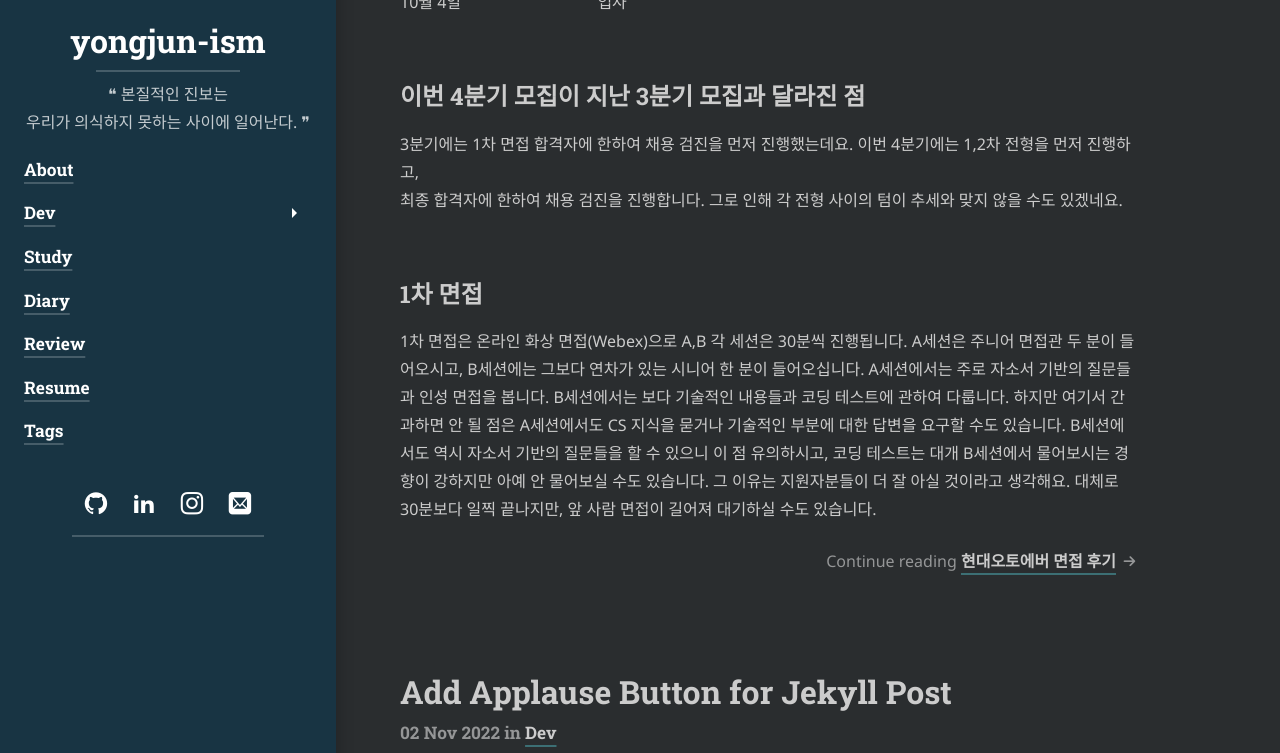
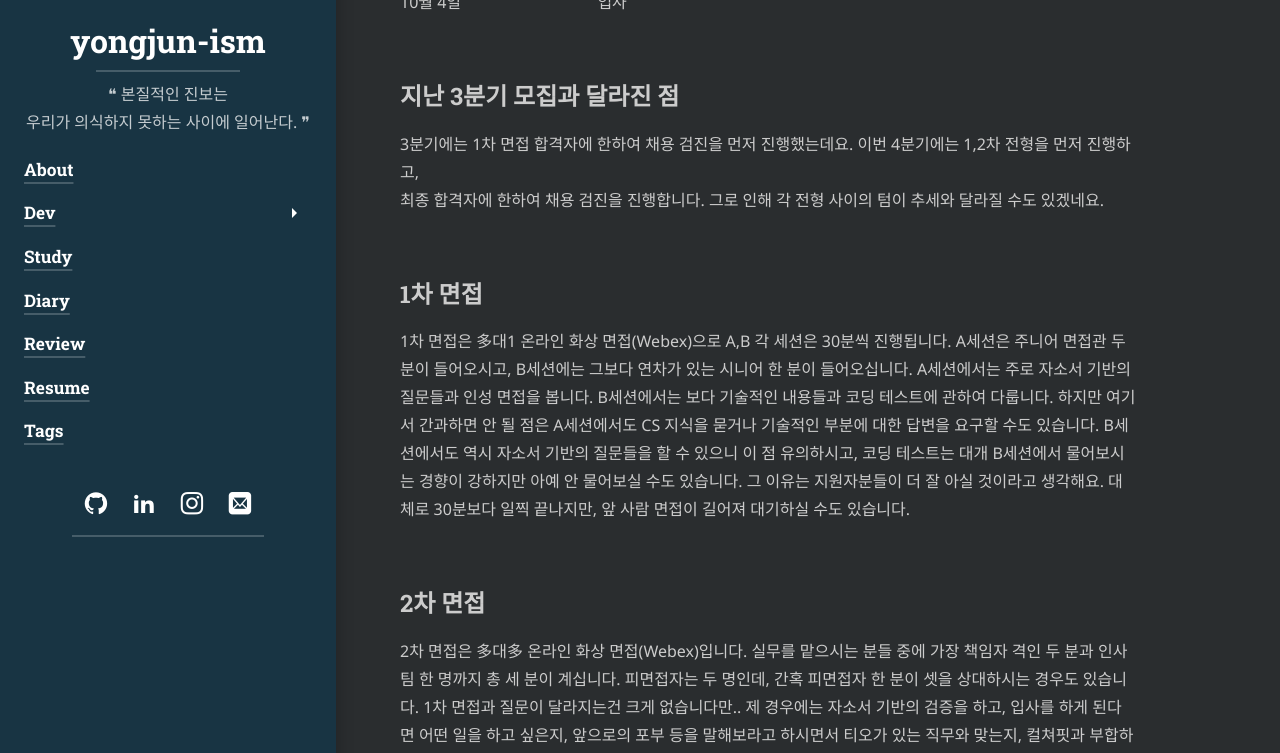
Before and after one commit to yongjunism/yongjunism.github.io, a Jekyll site: the page built from index.md, in a window 1280 px wide and 1400 px high, scrolled down 656 px, cut to the strip 180-933 px from the top of the window. Built offline with Jekyll 4.4.1, drawn with Linux system fonts in a browser that asks for light colours; cached includes are drawn as plain includes; nearby versions of some CDN libraries; some web fonts are replaced; library files that are not in the unit come from our copies; some of the changed text lies outside the part shown.

Commit message:
Update company review

```diff
--- a/_posts/review/2022-12-03-hyundai-autoever-review.md
+++ b/_posts/review/2022-12-03-hyundai-autoever-review.md
@@ -23,15 +23,19 @@
 9월 21일　　　　　　　　&nbsp;&nbsp;최종 결과 발표 (오후 3:31)<br>
 10월 4일　　　　　　　　&nbsp;&nbsp;입사<br>
 
-## 이번 4분기 모집이 지난 3분기 모집과 달라진 점
+## 지난 3분기 모집과 달라진 점
 3분기에는 1차 면접 합격자에 한하여 채용 검진을 먼저 진행했는데요. 이번 4분기에는 1,2차 전형을 먼저 진행하고,<br>
-최종 합격자에 한하여 채용 검진을 진행합니다. 그로 인해 각 전형 사이의 텀이 추세와 맞지 않을 수도 있겠네요.<br>
+최종 합격자에 한하여 채용 검진을 진행합니다. 그로 인해 각 전형 사이의 텀이 추세와 달라질 수도 있겠네요.<br>
 
 ## 1차 면접
-1차 면접은 온라인 화상 면접(Webex)으로 A,B 각 세션은 30분씩 진행됩니다.
+1차 면접은 多대1 온라인 화상 면접(Webex)으로 A,B 각 세션은 30분씩 진행됩니다.
 A세션은 주니어 면접관 두 분이 들어오시고, B세션에는 그보다 연차가 있는 시니어 한 분이 들어오십니다.
 A세션에서는 주로 자소서 기반의 질문들과 인성 면접을 봅니다.
 B세션에서는 보다 기술적인 내용들과 코딩 테스트에 관하여 다룹니다.
 하지만 여기서 간과하면 안 될 점은 A세션에서도 CS 지식을 묻거나 기술적인 부분에 대한 답변을 요구할 수도 있습니다.
 B세션에서도 역시 자소서 기반의 질문들을 할 수 있으니 이 점 유의하시고, 코딩 테스트는 대개 B세션에서 물어보시는 경향이 강하지만 아예 안 물어보실 수도 있습니다. 그 이유는 지원자분들이 더 잘 아실 것이라고 생각해요.
 대체로 30분보다 일찍 끝나지만, 앞 사람 면접이 길어져 대기하실 수도 있습니다.
+
+## 2차 면접
+2차 면접은 多대多 온라인 화상 면접(Webex)입니다. 실무를 맡으시는 분들 중에 가장 책임자 격인 두 분과 인사팀 한 명까지 총 세 분이 계십니다. 피면접자는 두 명인데, 간혹 피면접자 한 분이 셋을 상대하시는 경우도 있습니다.
+1차 면접과 질문이 달라지는건 크게 없습니다만.. 제 경우에는 자소서 기반의 검증을 하고, 입사를 하게 된다면 어떤 일을 하고 싶은지, 앞으로의 포부 등을 말해보라고 하시면서 티오가 있는 직무와 맞는지, 컬쳐핏과 부합하는지 등을 확인하셨습니다.
```
